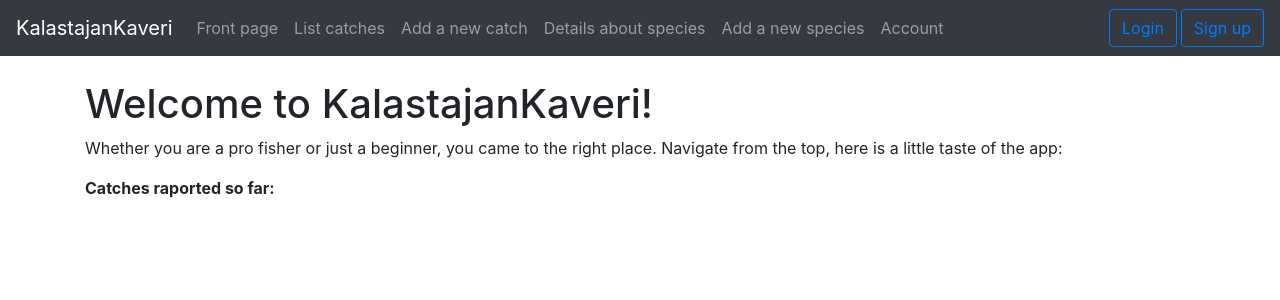
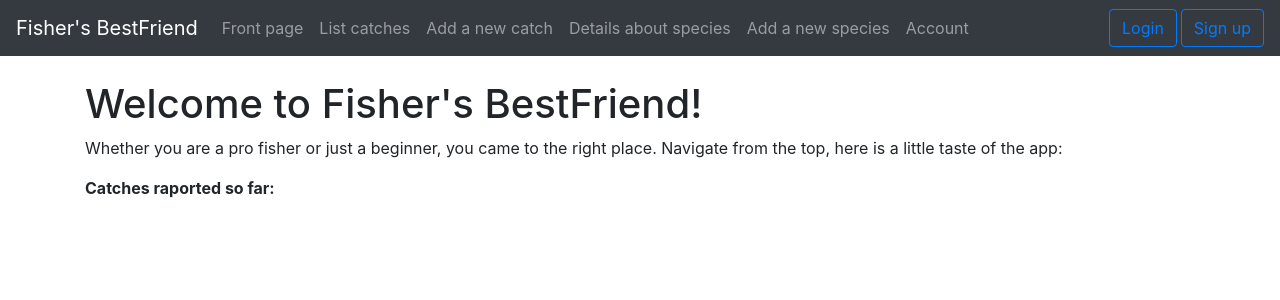
Before and after one commit to matiastamsi/KalastajanKaveri, a Flask app: page / in a window 1280 px wide. Shown: the top 300 px of the page. Run offline with Flask 2, Linux system fonts and the light colour scheme; data that the repository does not hold is empty; some libraries are stand-ins or nearby versions.

Commit message:
Changed the name of the app KalastajanKaveri -> Fisher's Bestfriend. Couldn't change the repository's name or folder names because it would mess up code review and so on.

```diff
--- a/application/templates/index.html
+++ b/application/templates/index.html
@@ -2,7 +2,7 @@
 
 {% block body %}
 <h1>
-  Welcome to KalastajanKaveri!
+  Welcome to Fisher's BestFriend!
 </h1>
 <p>
 Whether you are a pro fisher or just a beginner, you came to the right place. Navigate from the top, here is a little taste of the app:
--- a/application/templates/layout.html
+++ b/application/templates/layout.html
@@ -2,14 +2,14 @@
 <html>
   <head>
     <meta charset="utf-8">
-    <title>KalastajanKaveri</title>
+    <title>Fisher's BestFriend</title>
     <link rel="stylesheet" href="https://maxcdn.bootstrapcdn.com/bootstrap/4.0.0/css/bootstrap.min.css" integrity="sha384-Gn5384xqQ1aoWXA+058RXPxPg6fy4IWvTNh0E263XmFcJlSAwiGgFAW/dAiS6JXm" crossorigin="anonymous">
   </head>
 
   <body>
 
       <nav class="navbar navbar-expand-md navbar-dark bg-dark mb-4">
-	<a class="navbar-brand" href="#">KalastajanKaveri</a>
+	<a class="navbar-brand" href="#">Fisher's BestFriend</a>
 	<button class="navbar-toggler" type="button" data-toggle="collapse" data-target="#navbarCollapse" aria-controls="navbarCollapse" aria-expanded="false" aria-label="Toggle navigation">
           <span class="navbar-toggler-icon"></span>
 	</button>
```
Also changed, not shown: README.md.
